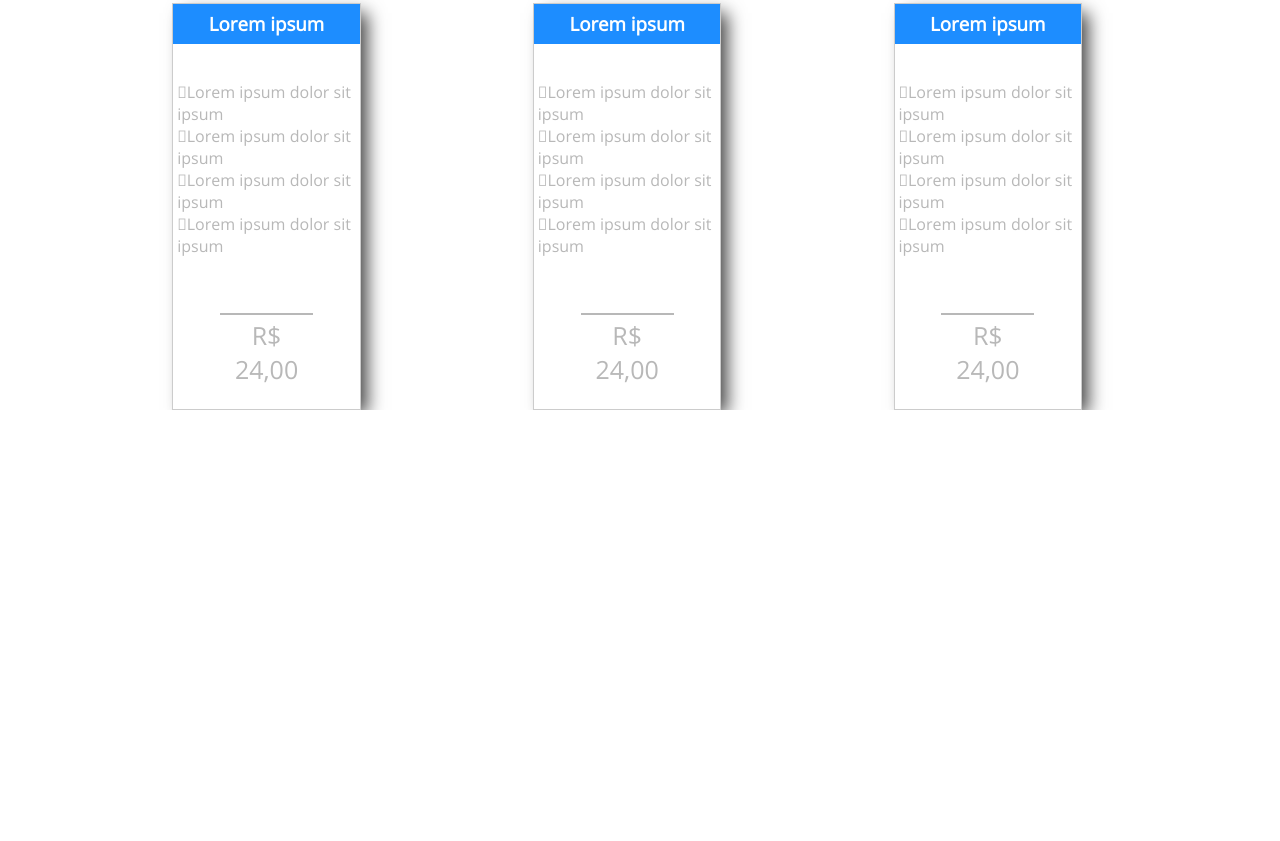
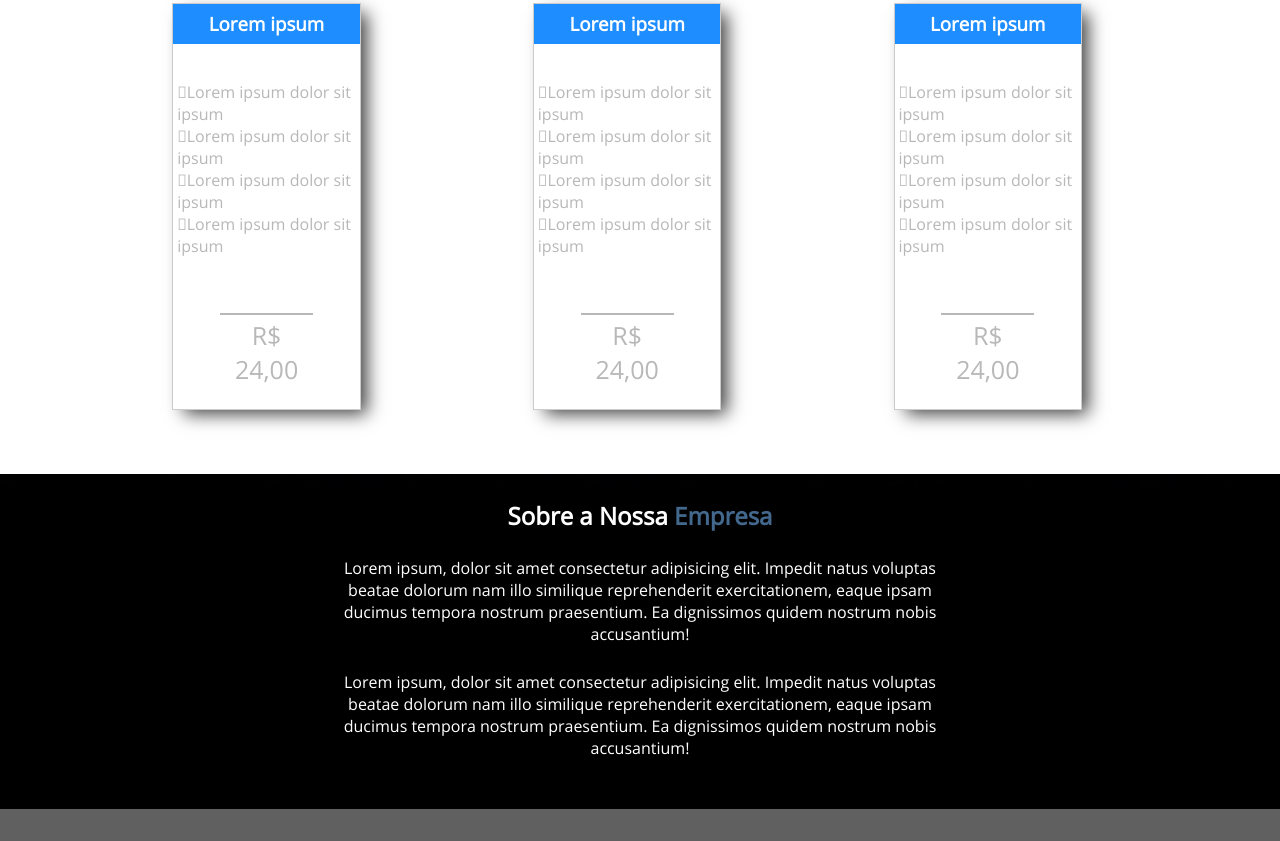
Before and after one commit to Carolbrandes/Projeto_06_Danki_Code, a plain HTML site: page index.html in a window 1280 px wide. Shown: the part 809-1650 px from the top of the page. Before the commit the page ends 1219 px from the top, so only its background shows below. Drawn offline with Linux system fonts and the light colour scheme.

Commit message:
fiz a secao sobrea empresa

```diff
--- a/css/style.css
+++ b/css/style.css
@@ -230,3 +230,36 @@ body{
         text-align: center;
         margin: 10% auto;
 }
+
+.background-sobre{
+        background-image: url("../images/bg-sobre.jpg");
+        background-size: cover;
+        background-position: top;
+        background-attachment: fixed;
+        min-height: 300px;
+        padding: 2% 0;
+}
+
+.fundo-preto-2{
+        width: 100%;
+        height: 355px;
+        background-color: rgba(0, 0, 0, 0.623);
+        position: absolute;
+        top: 1295px;
+        left: 0;
+        z-index: 1;
+}
+
+.container-sobre{
+        position: relative;
+}
+
+.titulo-sobre{
+        margin-bottom: 2%;
+        font-size: 24px;
+}
+
+.container-sobre p{
+        width: 50%;
+        margin: 0 auto 2%;
+}
--- a/index.html
+++ b/index.html
@@ -60,10 +60,14 @@
                         <div class="box">
                                 <h3 class="background-blue text-white align-center subtitulo-planos">Lorem ipsum</h3>
                                 <ul class="lista-planos text-gray">
-                                        <li><i class="fas fa-check-square" aria-hidden="true"></i>Lorem ipsum dolor sit ipsum  </li>
-                                        <li><i class="fas fa-check-square" aria-hidden="true"></i>Lorem ipsum dolor sit ipsum  </li>
-                                        <li><i class="fas fa-check-square" aria-hidden="true"></i>Lorem ipsum dolor sit ipsum  </li>
-                                        <li><i class="fas fa-check-square" aria-hidden="true"></i>Lorem ipsum dolor sit ipsum  </li>
+                                        <li><i class="fas fa-check-square" aria-hidden="true"></i>Lorem ipsum dolor sit
+                                                ipsum </li>
+                                        <li><i class="fas fa-check-square" aria-hidden="true"></i>Lorem ipsum dolor sit
+                                                ipsum </li>
+                                        <li><i class="fas fa-check-square" aria-hidden="true"></i>Lorem ipsum dolor sit
+                                                ipsum </li>
+                                        <li><i class="fas fa-check-square" aria-hidden="true"></i>Lorem ipsum dolor sit
+                                                ipsum </li>
                                 </ul>
 
                                 <p class="text-gray border-top-gray preco-plano">R$ 24,00</p>
@@ -72,10 +76,14 @@
                         <div class="box">
                                 <h3 class="background-blue text-white align-center subtitulo-planos">Lorem ipsum</h3>
                                 <ul class="lista-planos text-gray">
-                                        <li><i class="fas fa-check-square" aria-hidden="true"></i>Lorem ipsum dolor sit ipsum  </li>
-                                        <li><i class="fas fa-check-square" aria-hidden="true"></i>Lorem ipsum dolor sit ipsum  </li>
-                                        <li><i class="fas fa-check-square" aria-hidden="true"></i>Lorem ipsum dolor sit ipsum  </li>
-                                        <li><i class="fas fa-check-square" aria-hidden="true"></i>Lorem ipsum dolor sit ipsum  </li>
+                                        <li><i class="fas fa-check-square" aria-hidden="true"></i>Lorem ipsum dolor sit
+                                                ipsum </li>
+                                        <li><i class="fas fa-check-square" aria-hidden="true"></i>Lorem ipsum dolor sit
+                                                ipsum </li>
+                                        <li><i class="fas fa-check-square" aria-hidden="true"></i>Lorem ipsum dolor sit
+                                                ipsum </li>
+                                        <li><i class="fas fa-check-square" aria-hidden="true"></i>Lorem ipsum dolor sit
+                                                ipsum </li>
                                 </ul>
 
                                 <p class="text-gray border-top-gray preco-plano">R$ 24,00</p>
@@ -84,14 +92,36 @@
                         <div class="box">
                                 <h3 class="background-blue text-white align-center subtitulo-planos">Lorem ipsum</h3>
                                 <ul class="lista-planos text-gray">
-                                        <li><i class="fas fa-check-square" aria-hidden="true"></i>Lorem ipsum dolor sit ipsum  </li>
-                                        <li><i class="fas fa-check-square" aria-hidden="true"></i>Lorem ipsum dolor sit ipsum  </li>
-                                        <li><i class="fas fa-check-square" aria-hidden="true"></i>Lorem ipsum dolor sit ipsum  </li>
-                                        <li><i class="fas fa-check-square" aria-hidden="true"></i>Lorem ipsum dolor sit ipsum  </li>
+                                        <li><i class="fas fa-check-square" aria-hidden="true"></i>Lorem ipsum dolor sit
+                                                ipsum </li>
+                                        <li><i class="fas fa-check-square" aria-hidden="true"></i>Lorem ipsum dolor sit
+                                                ipsum </li>
+                                        <li><i class="fas fa-check-square" aria-hidden="true"></i>Lorem ipsum dolor sit
+                                                ipsum </li>
+                                        <li><i class="fas fa-check-square" aria-hidden="true"></i>Lorem ipsum dolor sit
+                                                ipsum </li>
                                 </ul>
 
                                 <p class="text-gray border-top-gray preco-plano">R$ 24,00</p>
                         </div>
+                </div>
+        </section>
+
+
+        <div class="fundo-preto-2"></div>
+        <section class="sobre background-sobre">
+                <div class="container container-sobre  z-index-2 align-center">
+                        <h2 class="text-white titulo-sobre">Sobre a Nossa <span class="text-blue">Empresa</span></h2>
+
+                        <p class="text-white">Lorem ipsum, dolor sit amet consectetur adipisicing elit. Impedit natus
+                                voluptas beatae dolorum nam illo similique reprehenderit exercitationem, eaque ipsam
+                                ducimus tempora nostrum praesentium. Ea dignissimos quidem nostrum nobis accusantium!
+                        </p>
+
+                        <p class="text-white">Lorem ipsum, dolor sit amet consectetur adipisicing elit. Impedit natus
+                                voluptas beatae dolorum nam illo similique reprehenderit exercitationem, eaque ipsam
+                                ducimus tempora nostrum praesentium. Ea dignissimos quidem nostrum nobis accusantium!
+                        </p>
                 </div>
         </section>
 
```
Also changed, not shown: images/bg-sobre.jpg (added).
